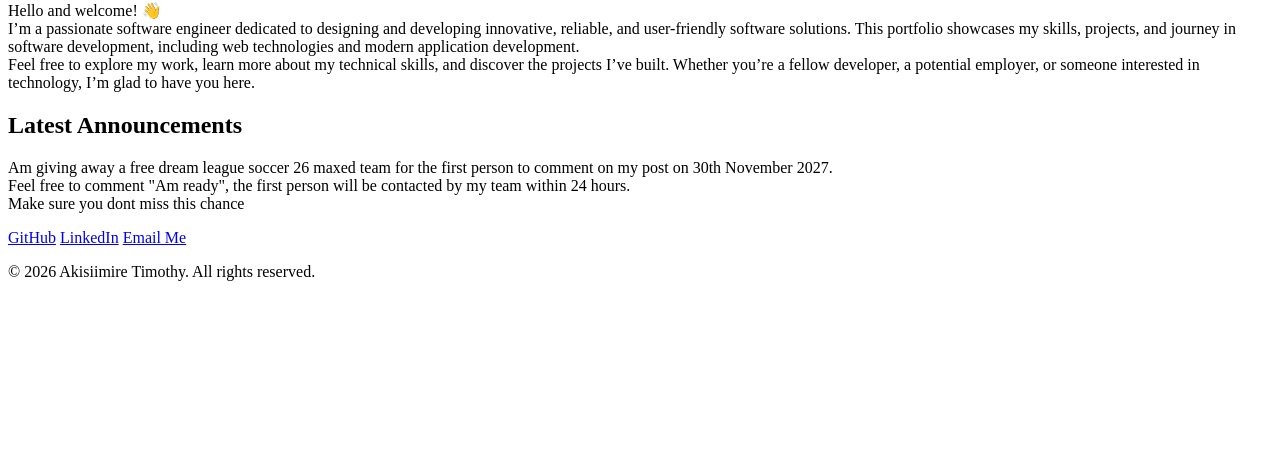
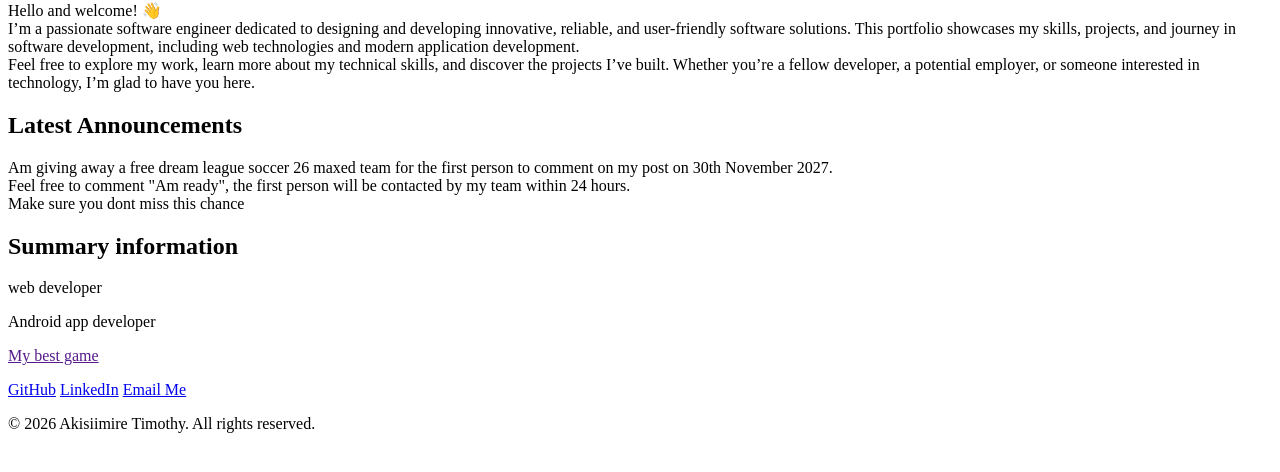
Before and after one commit to temiseo/My-personal-website, a plain HTML site: page index.html in a window 1280 px wide. Shown: the part 262-734 px from the top of the page. Drawn offline with Linux system fonts and the light colour scheme.

Commit message:
modified the index.html file

```diff
--- a/index.html
+++ b/index.html
@@ -35,9 +35,17 @@ Feel free to explore my work, learn more about my technical skills, and discover
         Make sure you dont miss this chance</p>
     </article>
 
+     <aside>
+        <h2>Summary information</h2>
+        <p>web developer</p>
+        <p>Android app developer</p>
+        <a href="">My best game</a>
+    </aside>
+
     </section>
 
     </main>
+
 
 
 
```
